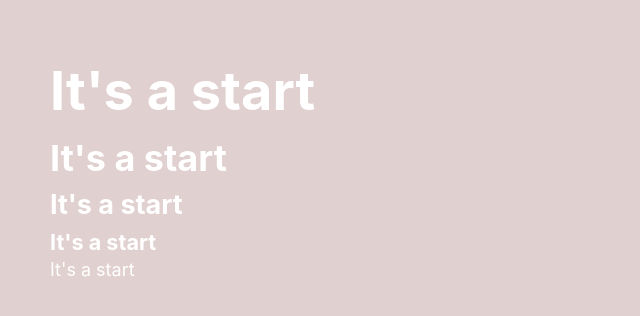
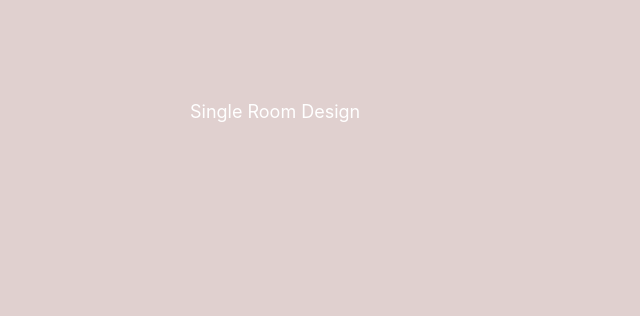
Before and after one commit to DanielTisue/bough_and_pine, a React (Create React App) app: page /rooms/1 in a window 1280 px wide. Shown: the top 316 px of the page, without its empty margins (0-640 px from the left). Built offline with nearby package versions, Linux system fonts and the light colour scheme.

Commit message:
Import react-router-dom and setup intial routing for pages.

```diff
--- a/src/App.css
+++ b/src/App.css
@@ -26,7 +26,7 @@
 }
 
 body {
-  padding: 50px;
+  padding-top: 50px;
   background-color: var(--primaryColor);
   color: var(--mainWhite);
   line-height: 1.4;
@@ -57,3 +57,25 @@ h3 {
   font-size: 1em;
   font-weight: 1.5em;
 }
+
+.container {
+  padding: 50px;
+  max-width: 1000px;
+  margin: 0 auto;
+}
+
+/* Hero image */
+.defaultHero,
+.roomsHero {
+  min-height: calc(100vh - 100px);
+  background: url("https://res.cloudinary.com/danieltisue/image/upload/v1633889015/Bough_and_Pine/jesse-donoghoe-optimized-unsplash.jpg") center/cover no-repeat;
+  display: flex;
+  align-items: center;
+  justify-content: center;
+  overflow-x: visible;
+}
+.roomsHero {
+  background-image: url("https://res.cloudinary.com/danieltisue/image/upload/v1633889015/Bough_and_Pine/jesse-donoghoe-optimized-unsplash.jpg");
+  min-height: 60vh;
+}
+/* End of Hero image */
--- a/src/App.js
+++ b/src/App.js
@@ -1,14 +1,23 @@
 // import logo from './logo.svg';
 import './App.css';
+import { Route, Switch, Link } from 'react-router-dom';
+import Home from './pages/Home';
+import RoomDesigns from './pages/RoomDesigns';
+import SingleRoom from './pages/SingleRoom';
+import Error from './pages/Error';
+
+
+
 
 function App() {
   return (
     <>
-     <h1>It's a start</h1>
-     <h2>It's a start</h2>
-     <h3>It's a start</h3>
-     <p className="p1">It's a start</p>
-     <p className="p2">It's a start</p>
+    <Switch>
+    <Route exact path='/' component={Home} />
+    <Route exact path='/rooms/' component={RoomDesigns} />
+    <Route exact path='/rooms/:slug' component={SingleRoom} />
+    <Route component={Error} />
+    </Switch>
     </>
   );
 }
--- a/src/index.js
+++ b/src/index.js
@@ -2,10 +2,11 @@ import React from 'react';
 import ReactDOM from 'react-dom';
 import './App.css';
 import App from './App';
+import { BrowserRouter as Router } from 'react-router-dom';
 
 ReactDOM.render(
-  <>
-    <App />
-  </>,
+  <Router>
+     <App />
+  </Router>,
   document.getElementById('root')
 );
```
